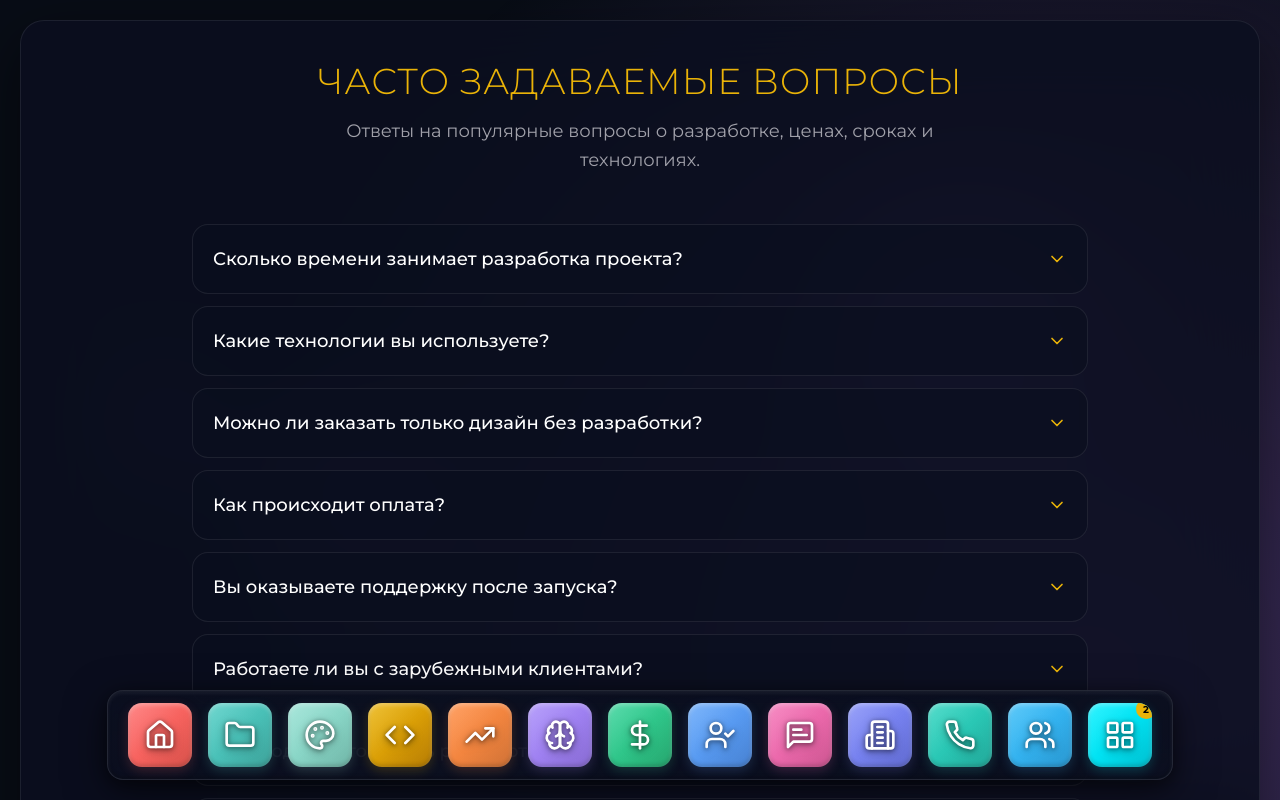
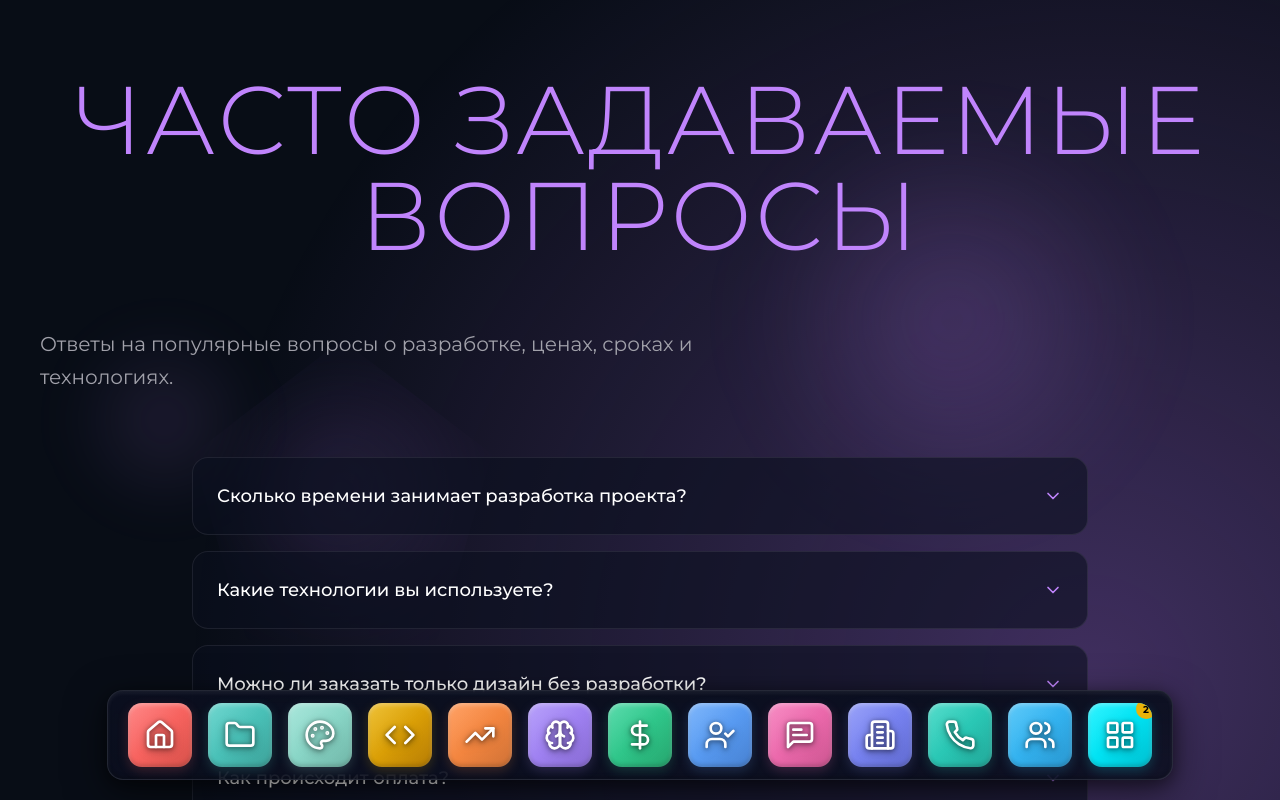
Before and after one commit to pr-poehali-dev/premium-agency-site, a React (Vite) app: page /faqs in a window 1280 px wide. Shown: the top 800 px of the page. Built offline with nearby package versions, Linux system fonts and the light colour scheme; a web font is replaced by a local one.

Commit message:
на странице faqs убери лишние границы. они не должны быть внутри блока. и сделай заголовок как все остальные заголовки под цвет иконки из меню

```diff
--- a/src/pages/Faqs.tsx
+++ b/src/pages/Faqs.tsx
@@ -3,6 +3,8 @@ import AppLayout from '@/components/AppLayout';
 import PageTransition from '@/components/PageTransition';
 import SEO from '@/components/SEO';
 import Icon from '@/components/ui/icon';
+import PageContainer from '@/components/PageContainer';
+import { PageTitle } from '@/components/Typography';
 import { useCardHover } from '@/hooks/useCardHover';
 
 interface FaqItem {
@@ -64,12 +66,12 @@ const FaqItemCard = ({ item, index, openIndex, setOpenIndex }: { item: FaqItem;
       {...hoverProps}
       className="hover-card rounded-2xl overflow-hidden"
       style={getHoverStyle({
-        background: isOpen ? 'rgba(234,179,8,0.08)' : 'rgba(11,15,31,0.6)',
-        border: `1px solid ${isOpen ? 'rgba(234,179,8,0.3)' : 'rgba(255,255,255,0.08)'}`,
+        background: isOpen ? 'rgba(192,132,252,0.08)' : 'rgba(11,15,31,0.6)',
+        border: `1px solid ${isOpen ? 'rgba(192,132,252,0.3)' : 'rgba(255,255,255,0.08)'}`,
       })}
     >
       <button
-        className="w-full flex items-center justify-between gap-4 p-5"
+        className="w-full flex items-center justify-between gap-4 p-6"
         onClick={() => setOpenIndex(isOpen ? null : index)}
       >
         <span className="font-montserrat font-medium text-base md:text-lg text-white text-left">
@@ -78,7 +80,7 @@ const FaqItemCard = ({ item, index, openIndex, setOpenIndex }: { item: FaqItem;
         <Icon
           name="ChevronDown"
           size={20}
-          style={{ color: '#eab308', transform: isOpen ? 'rotate(180deg)' : 'rotate(0)', transition: 'transform 0.3s ease' }}
+          style={{ color: '#C084FC', transform: isOpen ? 'rotate(180deg)' : 'rotate(0)', transition: 'transform 0.3s ease' }}
         />
       </button>
       <div
@@ -89,7 +91,7 @@ const FaqItemCard = ({ item, index, openIndex, setOpenIndex }: { item: FaqItem;
           overflow: 'hidden',
         }}
       >
-        <p className="font-montserrat text-white text-base md:text-lg px-5 pb-5 leading-relaxed">
+        <p className="font-montserrat text-white text-base md:text-lg px-6 pb-6 leading-relaxed">
           {item.a}
         </p>
       </div>
@@ -108,24 +110,15 @@ const Faqs = () => {
         path="/faqs"
       />
       <PageTransition>
-        <div className="p-2 sm:p-5 pb-24 sm:pb-28">
-          <div
-            className="rounded-3xl"
-            style={{
-              background: 'rgba(11,15,31,0.85)',
-              border: '1px solid rgba(255,255,255,0.08)',
-              backdropFilter: 'blur(40px)',
-              boxShadow: '0 20px 60px rgba(0,0,0,0.5)',
-            }}
-          >
-            <div className="p-4 sm:p-6 md:p-8 lg:p-10">
-              <h2 className="font-montserrat font-light text-2xl md:text-3xl lg:text-4xl tracking-wide mb-4 text-center uppercase" style={{ color: '#eab308' }}>
-                ЧАСТО ЗАДАВАЕМЫЕ ВОПРОСЫ
-              </h2>
-              <p className="text-zinc-400 font-montserrat text-lg max-w-2xl leading-relaxed text-center mx-auto mb-12">
+        <PageContainer>
+          <div className="mb-16">
+            <PageTitle color="#C084FC">ЧАСТО ЗАДАВАЕМЫЕ ВОПРОСЫ</PageTitle>
+            <p className="text-zinc-400 font-montserrat text-xl max-w-3xl mt-6 leading-relaxed">
               Ответы на популярные вопросы о разработке, ценах, сроках и технологиях.
             </p>
-              <div className="space-y-3 max-w-4xl mx-auto">
+          </div>
+
+          <div className="space-y-4 max-w-4xl mx-auto">
             {faqItems.map((item, i) => (
               <FaqItemCard
                 key={i}
@@ -136,9 +129,7 @@ const Faqs = () => {
               />
             ))}
           </div>
-            </div>
-          </div>
-        </div>
+        </PageContainer>
         <script type="application/ld+json" dangerouslySetInnerHTML={{ __html: JSON.stringify(faqSchema) }} />
       </PageTransition>
     </AppLayout>
```
Lines whose indentation alone changed are shown as unchanged.
